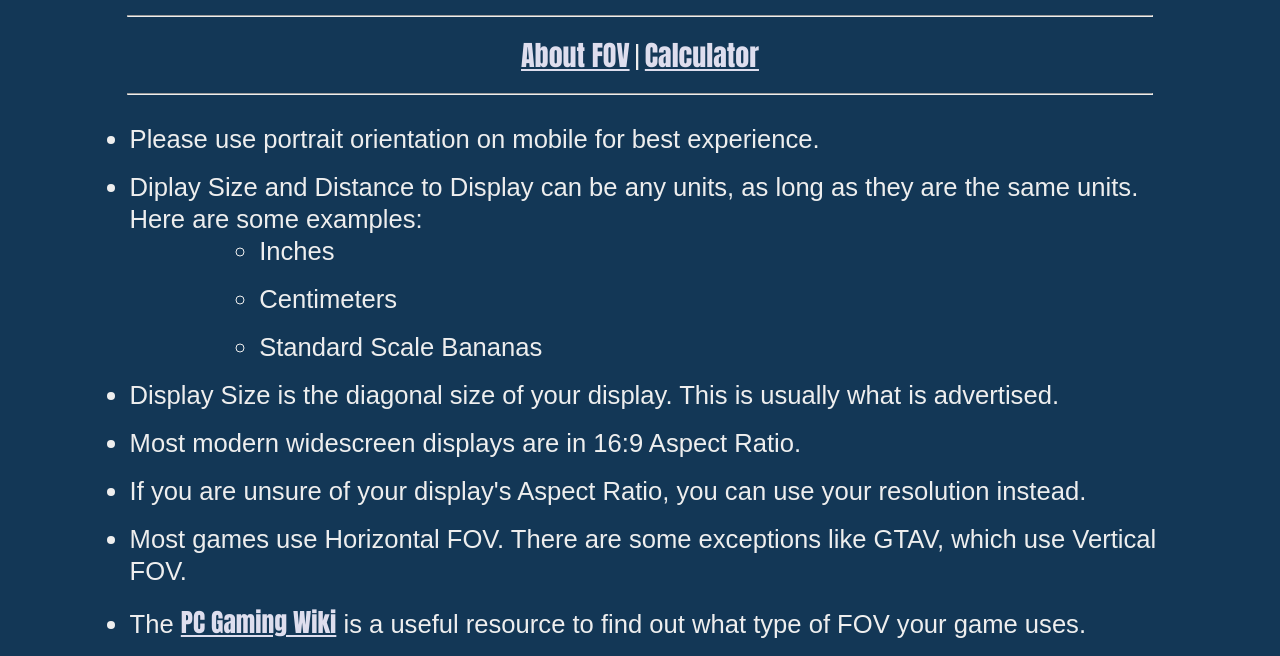
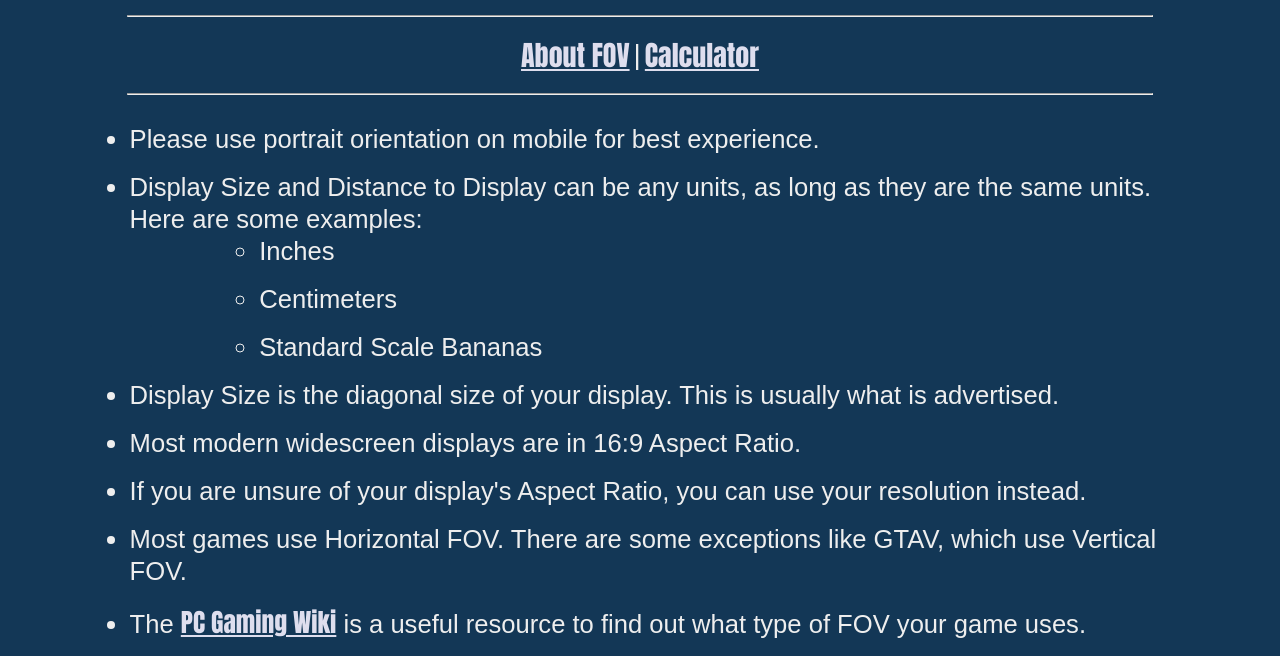
Before and after one commit to Puulis/Puulis.github.io, a plain HTML site: page howto.htm in a window 1280 px wide. Shown: the part 144-800 px from the top of the page. Drawn offline with Linux system fonts and the light colour scheme.

Commit message:
Add files via upload
fix typo

```diff
--- a/howto.htm
+++ b/howto.htm
@@ -37,7 +37,7 @@
 					<p1>Please use portrait orientation on mobile for best experience.</p1>
 				</li>
 				<li>
-					<p1>Diplay Size and Distance to Display can be any units, as long as they are the same units. Here are some examples:</p1>
+					<p1>Display Size and Distance to Display can be any units, as long as they are the same units. Here are some examples:</p1>
 					<ul>
 						<li>
 							<p1>Inches</p1>
```
